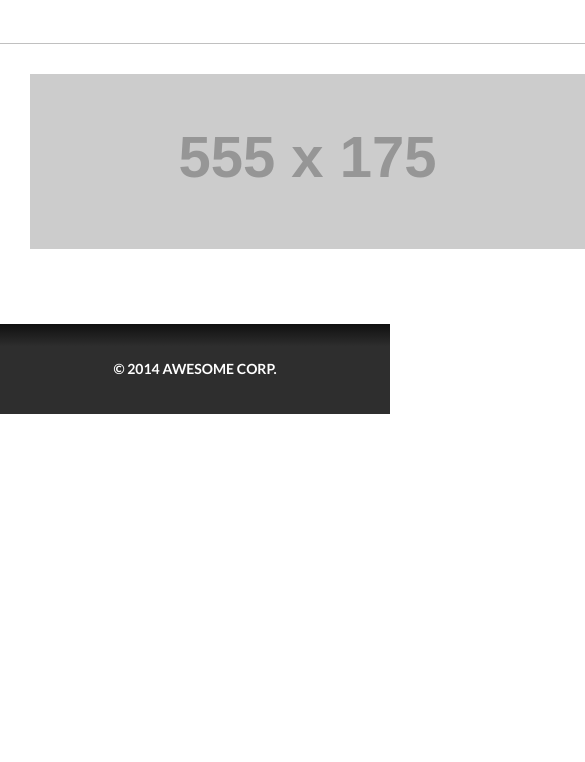
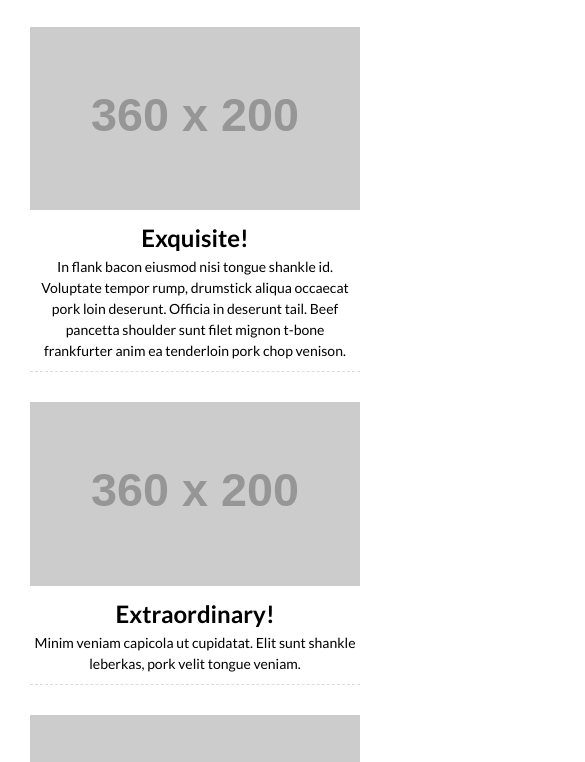
Before and after one commit to michaldudak/fp-css-training, a plain HTML site: page index.html in a window 390 px wide. Shown: the part 1238-2000 px from the top of the page, 585 px wide, since content can reach past the window. Before the commit the page ends 1652 px from the top, so only its background shows below. Drawn offline with Linux system fonts and the light colour scheme; placeholder pictures from the web are drawn by us.

Commit message:
Added mobile styles

```diff
--- a/index.html
+++ b/index.html
@@ -4,8 +4,9 @@
 		<meta charset="utf-8" />
 		<title>Awesome software</title>
 		<link href="styles.css" rel="stylesheet" />
-		<!--link href="mobile-styles.css" rel="stylesheet" /-->
+		<link href="mobile-styles.css" rel="stylesheet" />
 		<link href="http://fonts.googleapis.com/css?family=Lato:400,700" rel="stylesheet" type="text/css" />
+		<meta name="viewport" content="width=device-width, initial-scale=1" />
 	</head>
 	<body>
 		<header>
--- /dev/null
+++ b/mobile-styles.css
@@ -0,0 +1,93 @@
+@media screen and (max-width: 1200px) {
+	* {
+		-webkit-box-sizing: border-box;
+		-moz-box-sizing: border-box;
+		box-sizing: border-box;
+	}
+
+	body > header {
+		position: static;
+		line-height: 40px;
+		height: auto;
+		text-align: center;
+	}
+
+	#logo {
+		display: none;
+	}
+
+	h1 {
+		width: 100%;
+		padding: 5px 5px;
+	}
+
+	img {
+		max-width: 100%;
+	}
+
+	main {
+		padding-top: 0;
+	}
+
+	.hero {
+		background-position: center center;
+		height: auto;
+		font-size: 32px;
+		transition: all 500ms ease;
+		padding: 35px 5px;
+	}
+
+	.hero strong {
+		font-size: 38px;
+	}
+
+	.description {
+		width: 100%;
+		-webkit-column-count: 1;
+		-moz-column-count: 1;
+		-ms-column-count: 1;
+		-o-column-count: 1;
+		column-count: 1;
+		padding: 30px;
+	}
+
+	.description .image,
+	.description .text {
+		float: none;
+		width: auto;
+	}
+
+	.description .text img {
+		float: none;
+		margin: 10px auto;
+		display: block;
+
+	}
+
+	.features {
+		width: 100%;
+		padding: 30px 30px 0;
+		margin-bottom: 0;
+	}
+
+	.features figure {
+		float: none;
+		width: 100%;
+		margin: 0 0 30px 0;
+		border-bottom: 1px dashed #DDD;
+	}
+
+	.features figcaption {
+		text-align: center;
+	}
+
+	.features figure:before {
+		content: "";
+		display: none;
+	}
+
+	.features img {
+		max-width: 100%;
+		margin: 0 auto;
+	}
+}
--- a/styles.css
+++ b/styles.css
@@ -121,7 +121,7 @@
 	color: #444;
 	position: relative;
 	z-index: 0;
-	border-top: 1px solid #c0c0c0;
+	border-top: 1px dotted #c0c0c0;
 	box-sizing: border-box;
 	font-size: 14px;
 }
```
Also changed, not shown: design/annotated.jpg, design/hi-fi.jpg.
